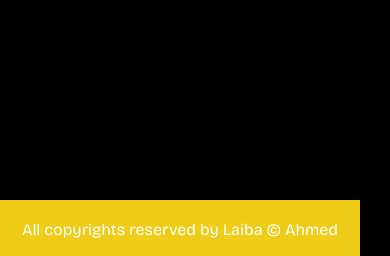
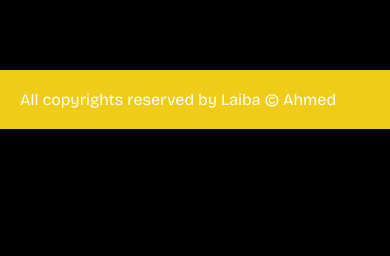
Before and after one commit to LaibaAhmed2003/LaibaAhmed, a React (Vite) app: page / in a window 390 px wide. Shown: the part 6261-6517 px from the top of the page. After the commit the page ends 6390 px from the top, so only its background shows below. Built offline with nearby package versions, Linux system fonts and the light colour scheme.

Commit message:
new changes

```diff
--- a/src/Contact/Contact.css
+++ b/src/Contact/Contact.css
@@ -61,11 +61,15 @@ textarea {
 }
 @media (max-width: 500px) {
     .Contact-container{
-        padding: 0px 61px 0px 128px;
+        /* padding: 0px 61px 0px 128px; */
         display: flex;
-        align-items: center;
-        justify-content: center;
+        align-items: flex-start;
+        justify-content: flex-start;
         height: 100vh;
+        /* margin-left: -70px; */
+        margin-left: 30px;
+        margin-top: -130px;
+        margin-bottom: 0;
     }
     .contact-content{
         width: 400px;
@@ -86,7 +90,7 @@ textarea {
         width: 400px;
     }
     .calendly{
-        height: 800px;
+        height: 100%;
         width: 330px;
 
     }
--- a/src/copyrightfooter/copy.css
+++ b/src/copyrightfooter/copy.css
@@ -15,10 +15,10 @@
 
 @media(min-width:300px) and (max-width:500px){
     .copy-container{
-    text-align: center;
+    text-align: left;
     background-color: #EFCC18;
     margin-top: 80px;
     /* padding: 20px; */
-    width: 320px;
+    width: 430px;
     }
 }
```
